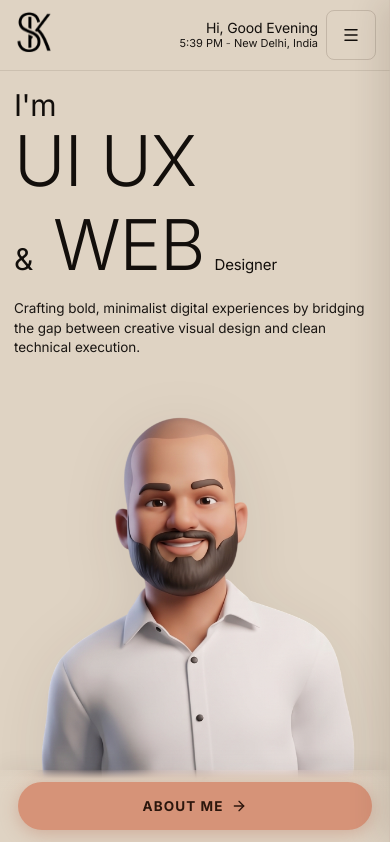
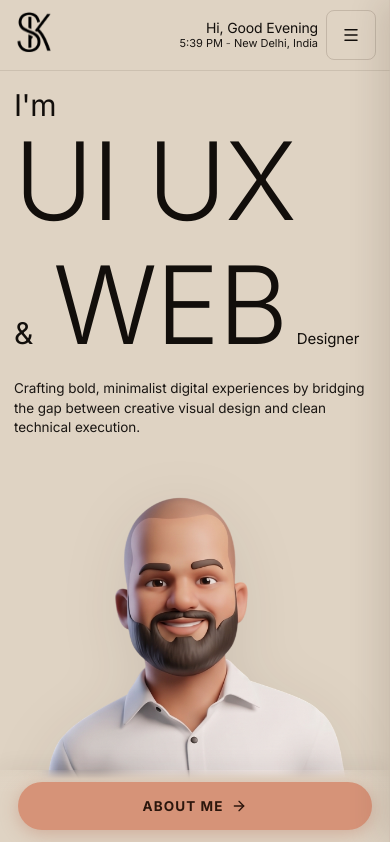
Before and after one commit to ksavan421-jpg/savan-portfolio, a React (Vite) app: page / in a window 390 px wide. Shown: the top 842 px of the page. Built offline with nearby package versions, Linux system fonts and the light colour scheme.

Commit message:
Update .title-huge font-size in mobile query

```diff
--- a/src/App.css
+++ b/src/App.css
@@ -2927,7 +2927,7 @@
   }
 
   .title-huge {
-    font-size: clamp(70px, 8vw, 42px) !important;
+    font-size: clamp(108px, 8vw, 42px) !important;
     white-space: normal !important;
     line-height: 1.05 !important;
   }
@@ -3373,7 +3373,7 @@
   }
 
   .title-huge {
-    font-size: clamp(70px, 8vw, 42px) !important;
+    font-size: clamp(108px, 8vw, 42px) !important;
   }
 
   .title-descriptor {
```
